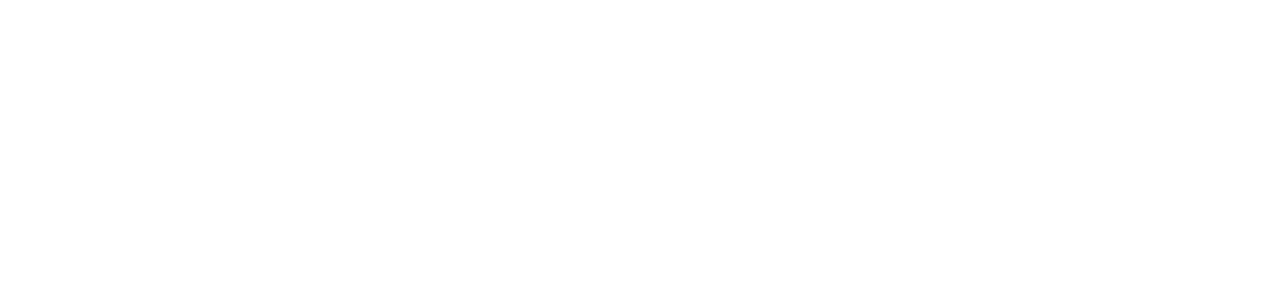
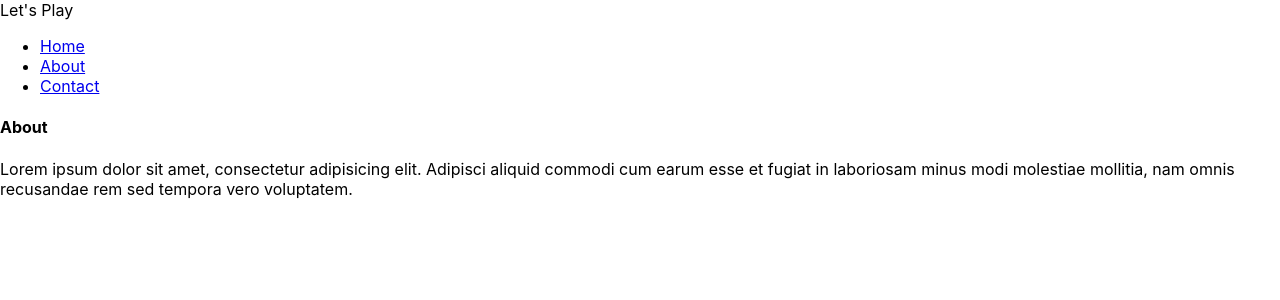
Before and after one commit to ArielGad/React-Router-Intro, a React (Create React App) app: page /about in a window 1280 px wide. Shown: the top 300 px of the page. Built offline with nearby package versions, Linux system fonts and the light colour scheme; the HTML template or start-up script is replaced by a standard one.

Commit message:
WIP #1 add home,about & contact pages

```diff
--- a/package.json
+++ b/package.json
@@ -6,7 +6,9 @@
     "@types/react": "^16.8.5",
     "react": "^16.8.3",
     "react-dom": "^16.8.3",
-    "react-scripts": "2.1.5"
+    "react-router-dom": "^4.3.1",
+    "react-scripts": "2.1.5",
+    "typescript": "^3.3.3333"
   },
   "scripts": {
     "start": "react-scripts start",
--- a/src/App.js
+++ b/src/App.js
@@ -1,10 +1,24 @@
 import React, { Component } from 'react';
+
+import Navbar from './components/Navbar'
+import { BrowserRouter, Route } from 'react-router-dom';
+import Home from './components/Home'
+import About from './components/About'
+import Contact from './components/Contact'
+
+
 
 class App extends Component {
   render() {
     return (
-      <div className="App">
-      </div>
+        <BrowserRouter>
+          <div className="App">
+            <Navbar />
+              <Route exact path="/" component={Home}/>
+              <Route exact path="/about" component={About}/>
+              <Route exact path="/contact" component={Contact}/>
+          </div>
+        </BrowserRouter>
     );
   }
 }
--- /dev/null
+++ b/src/components/About.js
@@ -0,0 +1,11 @@
+import React from 'react';
+
+const About = () =>{
+    return(
+        <div className="container">
+            <h4 className="center">About</h4>
+            <p>Lorem ipsum dolor sit amet, consectetur adipisicing elit. Adipisci aliquid commodi cum earum esse et fugiat in laboriosam minus modi molestiae mollitia, nam omnis recusandae rem sed tempora vero voluptatem.</p>
+        </div>
+    )
+};
+export default About;
--- /dev/null
+++ b/src/components/Contact.js
@@ -0,0 +1,11 @@
+import React from 'react';
+
+const Contact = () =>{
+    return(
+        <div className="container">
+            <h4 className="center">Contact</h4>
+            <p>Lorem ipsum dolor sit amet, consectetur adipisicing elit. Adipisci aliquid commodi cum earum esse et fugiat in laboriosam minus modi molestiae mollitia, nam omnis recusandae rem sed tempora vero voluptatem.</p>
+        </div>
+    )
+};
+export default Contact;
--- /dev/null
+++ b/src/components/Home.js
@@ -0,0 +1,11 @@
+import React from 'react';
+
+const Home = () =>{
+    return(
+        <div className="container">
+            <h4 className="center">Home</h4>
+            <p>Hello, World!</p>
+        </div>
+    )
+};
+export default Home;
--- /dev/null
+++ b/src/components/Navbar.js
@@ -0,0 +1,18 @@
+import React from 'react';
+
+const Navbar = () =>{
+    return(
+        <nav className="nav-wrapper blue darken-3">
+            <div className="container">
+                {/* eslint-disable-next-line */}
+                <a className="brand-logo">Let's Play</a>
+                <ul className="right">
+                    <li><a href="/">Home</a></li>
+                    <li><a href="/about">About</a></li>
+                    <li><a href="/contact">Contact</a></li>
+                </ul>
+            </div>
+        </nav>
+    )
+};
+export default Navbar;
```
Also changed, not shown: 1 other file (tests, documents, lock files or other folders).
